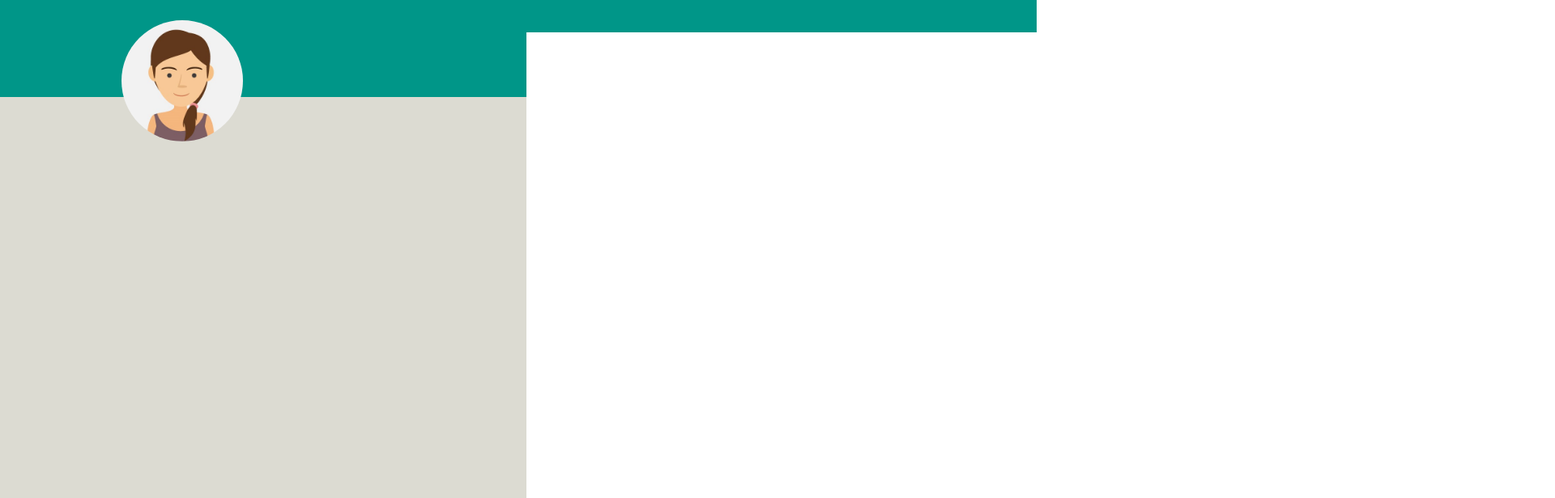
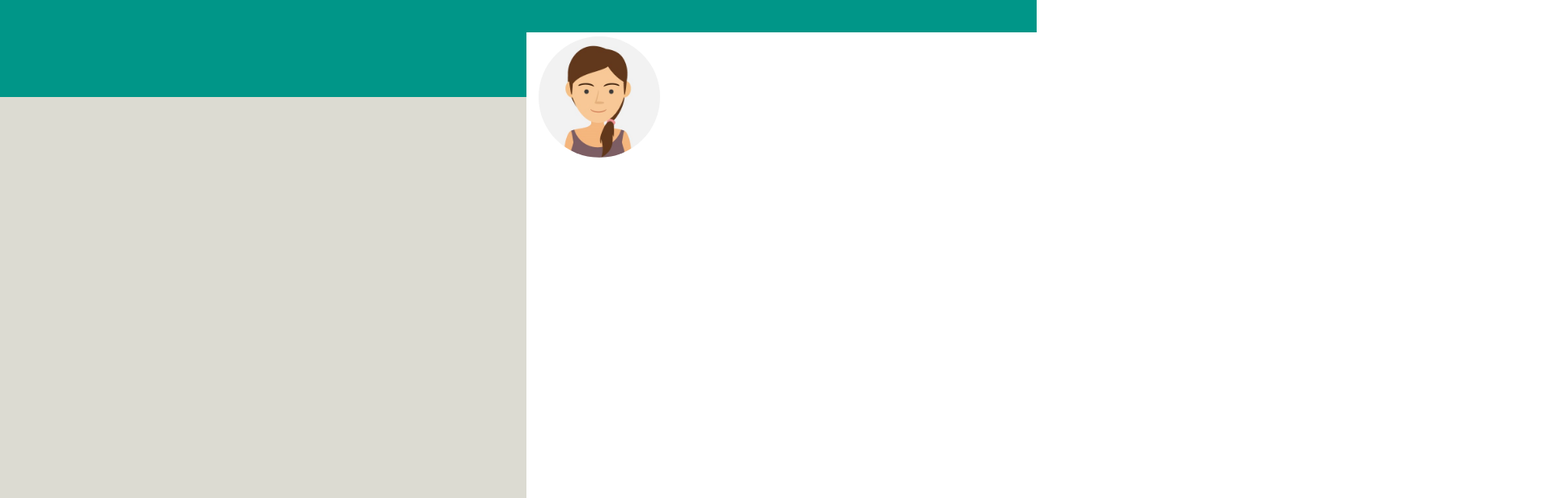
Before and after one commit to francescodev1990/vue-boolzapp, a plain HTML site: page index.html in a window 1280 px wide. Shown: the top 616 px of the page at 81% size, 1920 px wide, since content can reach past the window. Drawn offline with nearby package versions, Linux system fonts and the light colour scheme.

Commit message:
progress

```diff
--- a/css/style.css
+++ b/css/style.css
@@ -20,13 +20,13 @@
 .io {
     width: 150px;
     border-radius: 100%;
-    margin-top: 25px;
-    margin-left: 150px;
+    margin-top: 5px;
+    margin-left: 15px;
 }
 
 .main-windows {
-    width: 1000px;
-    height: 991px;
+    width: 1350px;
+    height: 1100px;
     background-color: white;
     margin-left: 650px;
     position: absolute;
--- a/index.html
+++ b/index.html
@@ -17,11 +17,11 @@
             <div class="sidebar">
                 <div class="top-bar">
                     <div class="img-principal">
-                        <img class="io" src="./assets/avatar_io.jpg">
+
                     </div>
                 </div>
                 <div class="main-windows">
-
+                    <img class="io" src="./assets/avatar_io.jpg">
                 </div>
             </div>
         </div>
```
